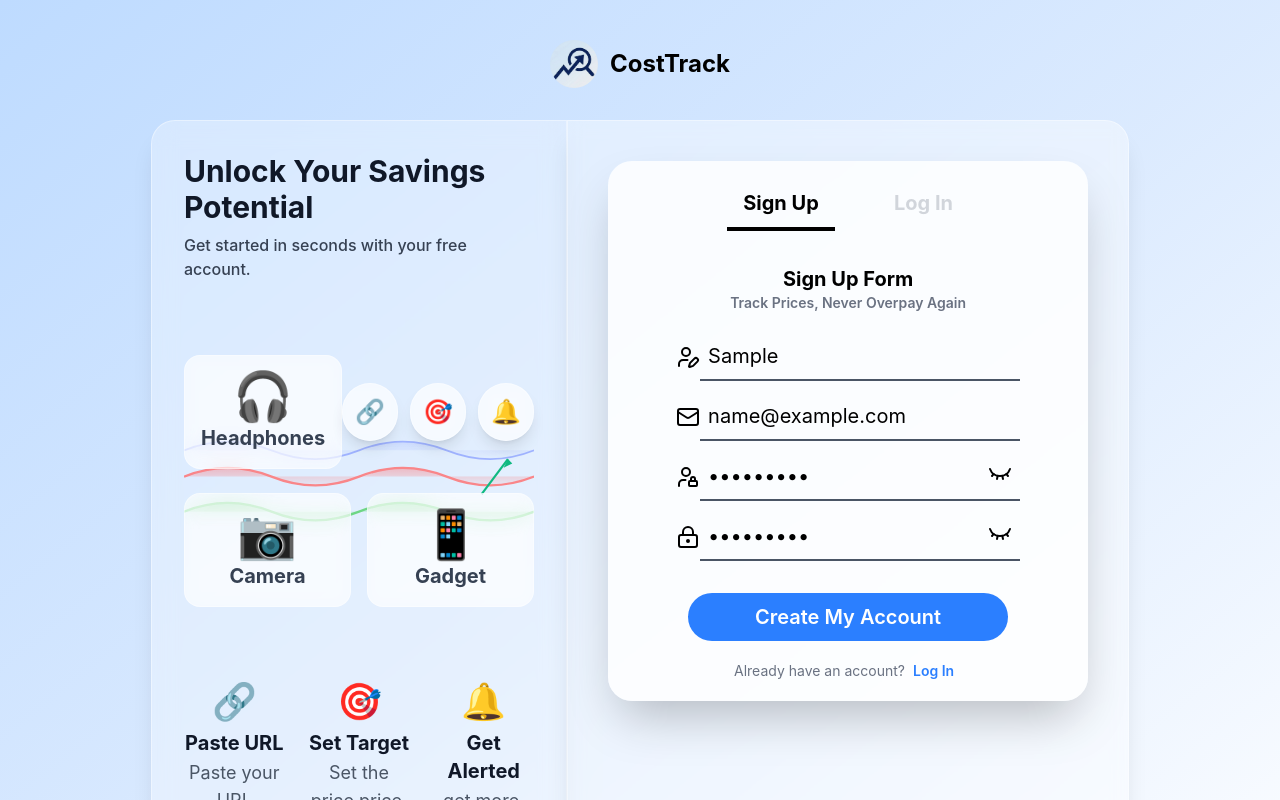
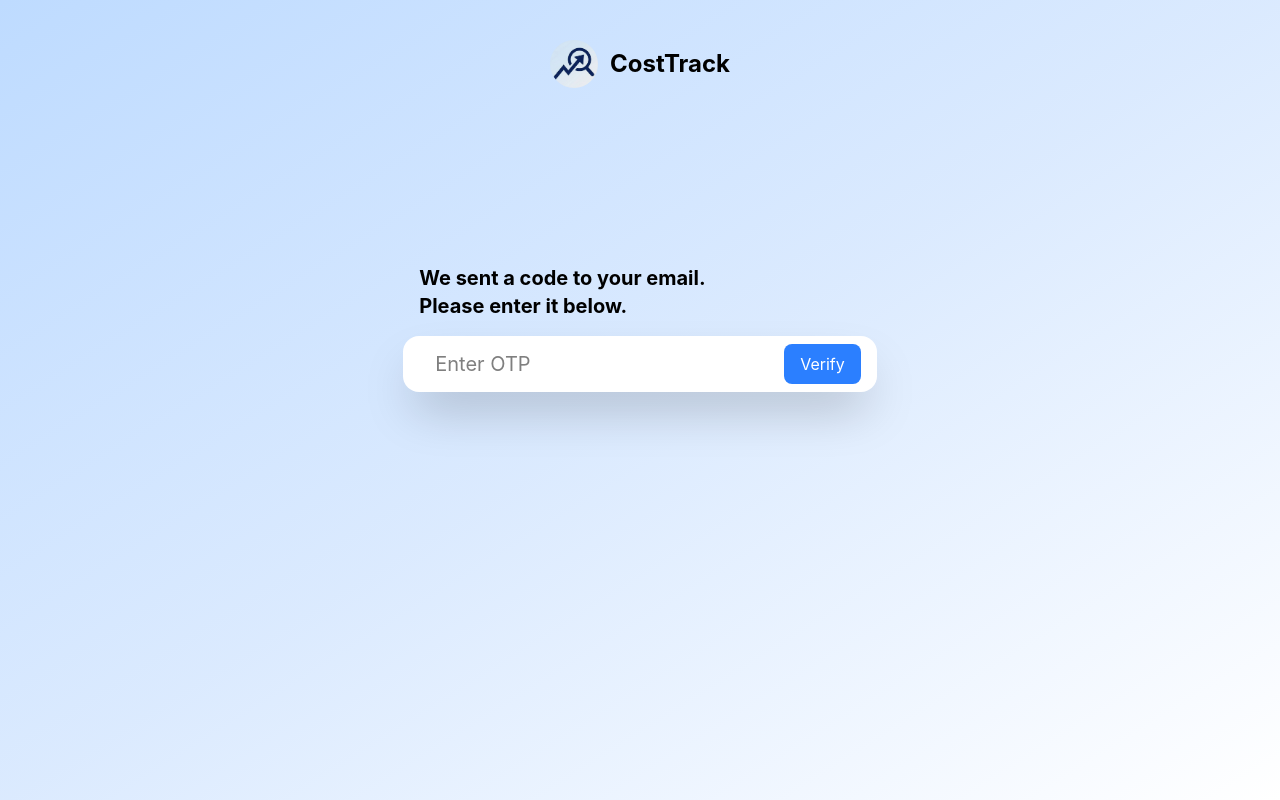
Before and after one commit to Syed-Shariqq/Price-Tracker, a React (Vite) app in the folder price-tracker-frontend/: page /auth in a window 1280 px wide. Both pictures are taken after typing "Sample", "name@example.com", "Sample123", "Sample123" into the empty fields and a click on the button "Create My Account". Shown: the top 800 px of the page. Built offline with nearby package versions, Linux system fonts and the light colour scheme.

Commit message:
Add otp verification section

```diff
--- a/price-tracker-frontend/src/App.jsx
+++ b/price-tracker-frontend/src/App.jsx
@@ -8,6 +8,7 @@ import AlertsPage from '@/Pages/AlertsPage'
 import AnalyticsPage from '@/Pages/AnalyticsPage'
 import SettingsPage from '@/Pages/SettingsPage'
 import ProductAnalytics from '@/Pages/ProductAnalytics'
+import OtpPage from '@/Pages/OtpPage'
 
 
 const App = () => {
@@ -25,6 +26,7 @@ const App = () => {
            <Route path='/analytics/:id' element={<ProductAnalytics />} />
            <Route path='/settings' element={<SettingsPage />} />
         </Route>
+        <Route path='/Otp' element={<OtpPage />} />
       </Routes>
 
     </>
--- a/price-tracker-frontend/src/Features/Auth/Login.jsx
+++ b/price-tracker-frontend/src/Features/Auth/Login.jsx
@@ -1,9 +1,12 @@
 import { Eye, EyeClosed } from 'lucide-react';
 import React, { useState } from 'react'
+import { useNavigate } from 'react-router-dom';
 
 const Login = ({ setActiveTab, activeTab }) => {
 
   const [showPassword, setShowPassword] = useState(false);
+
+  const navigate = useNavigate();
 
   return (
     <div className='shadow-2xl bg-white/80 flex items-center py-25 flex-col m-10 2xl:w-[30vw] rounded-3xl md:w-120 w-80'>
@@ -41,7 +44,9 @@ const Login = ({ setActiveTab, activeTab }) => {
                 onClick={() => setShowPassword(!showPassword)}
                 className={`absolute ${showPassword ? 'hidden' : 'block'} cursor-pointer top-2 2xl:top-5 right-2`} />)}
           </div>
-          <button className='w-64 hover:bg-blue-700 hover:scale-105 transition-all duration-300 active:scale-95 2xl:w-100 2xl:text-2xl 2xl:h-16 md:h-12 md:text-xl cursor-pointer md:w-80 outline-none mt-5 h-10 rounded-full bg-blue-500 text-white font-semibold'>Log Into My Account</button>
+          <button
+          onClick={() => {navigate("/home")}}
+          className='w-64 hover:bg-blue-700 hover:scale-105 transition-all duration-300 active:scale-95 2xl:w-100 2xl:text-2xl 2xl:h-16 md:h-12 md:text-xl cursor-pointer md:w-80 outline-none mt-5 h-10 rounded-full bg-blue-500 text-white font-semibold'>Log Into My Account</button>
         </div>
       </form>
 
--- a/price-tracker-frontend/src/Features/Auth/SignUp.jsx
+++ b/price-tracker-frontend/src/Features/Auth/SignUp.jsx
@@ -1,14 +1,17 @@
 import React, { useState } from 'react'
 import { Eye, EyeClosed } from 'lucide-react';
+import { useNavigate } from 'react-router-dom';
 
-const SignUp = ({ setActiveTab, activeTab }) => {
+const SignUp = ({ setActiveTab, activeTab , setIsOtpSent }) => {
 
   const [showPassword, setShowPassword] = useState(false);
   const [confirmPassword, setConfirmPassword] = useState(false);
 
+  const navigate = useNavigate();
+
   return (
 
-    <div className=' shadow-2xl bg-white/80  flex items-center justify-center flex-col  m-10 2xl:w-[30vw] rounded-3xl md:w-120 w-80'>
+     <div className=' shadow-2xl bg-white/80  flex items-center justify-center flex-col  m-10 2xl:w-[30vw] rounded-3xl md:w-120 w-80'>
 
    {/* Sign Up Form */}
       <form
@@ -59,7 +62,10 @@ const SignUp = ({ setActiveTab, activeTab }) => {
                 className={`absolute ${confirmPassword ? 'hidden' : 'block'} cursor-pointer top-2 2xl:top-5 right-2`} />
             )}
           </div>
-          <button className='w-64 hover:bg-blue-700 hover:scale-105 transition-all duration-300 active:scale-95 2xl:w-100 2xl:text-2xl 2xl:h-16 md:h-12 md:text-xl cursor-pointer md:w-80 outline-none mt-5 h-10 rounded-full bg-blue-500 text-white font-semibold'>Create My Account</button>
+          <button
+          onClick={() => {setIsOtpSent(true)}}
+          className='w-64 hover:bg-blue-700 hover:scale-105 transition-all duration-300 active:scale-95 2xl:w-100 2xl:text-2xl 2xl:h-16 md:h-12 md:text-xl cursor-pointer
+          Fmd:w-80 outline-none mt-5 h-10 rounded-full bg-blue-500 text-white font-semibold'>Create My Account</button>
         </div>
       </form>
 
@@ -74,6 +80,7 @@ const SignUp = ({ setActiveTab, activeTab }) => {
       </div>
 
     </div>
+
   )
 }
 
--- a/price-tracker-frontend/src/Pages/AuthPage.jsx
+++ b/price-tracker-frontend/src/Pages/AuthPage.jsx
@@ -6,27 +6,44 @@ import Login from '@/Features/Auth/Login';
 const AuthPage = () => {
 
   const [activeTab, setActiveTab] = useState('signup');
+  const [isOtpSent, setIsOtpSent] = useState(false);
 
   return (
     <div className='min-h-screen bg-linear-to-br from-blue-200 via-blue-100 to-white px-6 py-10 flex flex-col items-center'>
 
       {/* Logo */}
       <div className='flex items-center justify-center mb-8'>
-        <img src="../src/assets/Icon.png" alt="" className='w-12 h-12 rounded-full'/>
+        <img src="../src/assets/Icon.png" alt="" className='w-12 h-12 rounded-full' />
         <h1 className='text-2xl font-bold ml-3'>CostTrack</h1>
       </div>
 
       {/* Auth Section */}
+      {isOtpSent ? (
+        <div className='min-h-[50vh] flex items-center justify-center'>
+          <form
+            onSubmit={(e) => { e.preventDefault() }}>
+            {/* Just an OTP input goes here */}
+            <p className='text-xl font-bold p-4'>We sent a code to your email.<br /> Please enter it below.</p>
+            <div className='flex bg-white py-2 shadow-2xl rounded-2xl px-4 items-center justify-center gap-5'>
+              <input className='text-xl px-4 outline-none' type="text" placeholder="Enter OTP" />
+              <button
+              onClick={() => {setIsOtpSent(false); setActiveTab('login')}}
+              className='px-4 py-2 active:scale-95 hover:bg-blue-700 transition-all duration-300 bg-blue-500 rounded-lg text-white' type="submit">Verify</button>
+            </div>
+          </form>
+        </div>
+      ) : (
         <div className='relative flex items-stretch justify-center gap-0 w-160 md:w-240 2xl:w-[60vw]'>
           <AuthLeftSection />
           <div className='backdrop-blur-sm bg-white/40 rounded-r-3xl border border-white/40 shadow-xl'>
             {activeTab === 'signup' ? (
-            <SignUp setActiveTab={setActiveTab} activeTab={activeTab}/>
-          ):(
-            <Login setActiveTab={setActiveTab} activeTab={activeTab}/>
+              <SignUp setIsOtpSent={setIsOtpSent} setActiveTab={setActiveTab} activeTab={activeTab} />
+            ) : (
+              <Login setIsOtpSent={setIsOtpSent} setActiveTab={setActiveTab} activeTab={activeTab} />
             )}
           </div>
         </div>
+      )}
 
     </div>
   )
--- /dev/null
+++ b/price-tracker-frontend/src/Pages/OtpPage.jsx
@@ -0,0 +1,9 @@
+import React from 'react'
+
+const OtpPage = () => {
+    return (
+        <div></div>
+    )
+}
+
+export default OtpPage
```
Lines whose indentation alone changed are shown as unchanged.
